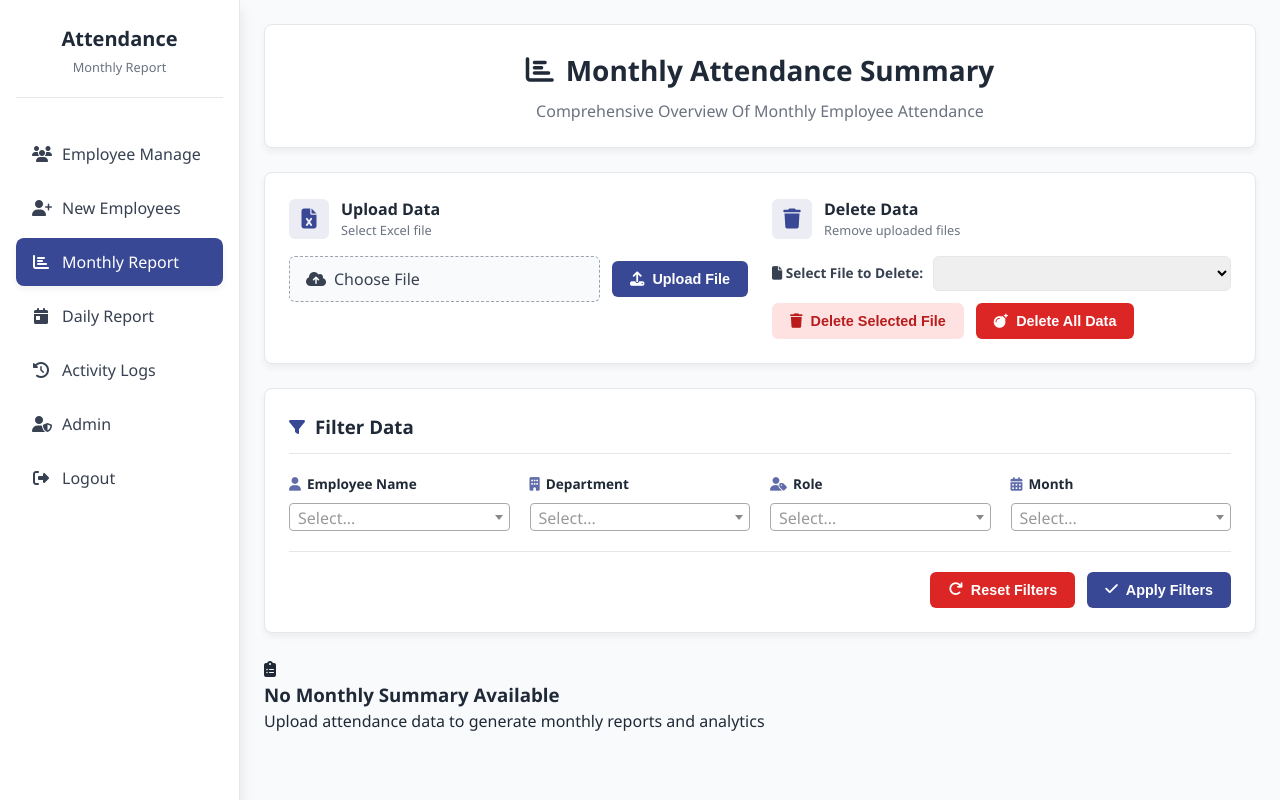
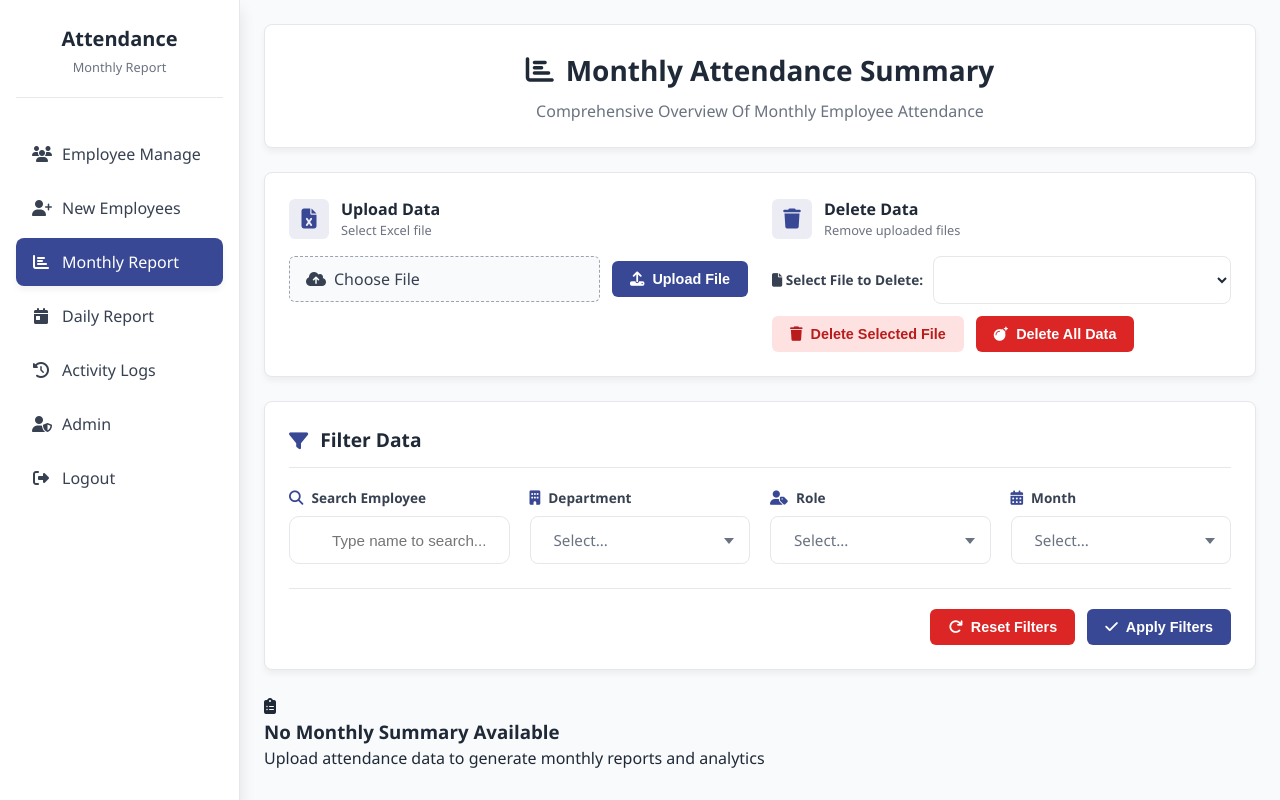
Before and after one commit to Abdul-Subhan-098/ATTENDANCE-MANAGEMENT-SYS, a Flask app: page / in a window 1280 px wide. Run offline with Flask 3, Linux system fonts and the light colour scheme; the visitor is signed in with stand-in values (Sample User, id 1); data that the repository does not hold is empty.

Commit message:
DROPDOWN FIXEX

```diff
--- a/app/routes.py
+++ b/app/routes.py
@@ -1,6 +1,6 @@
 from flask import Blueprint, render_template, request, redirect, url_for, flash, jsonify, session
 from app import db
-from app.models import AttendanceRaw, MonthlyReport, DailyReport, Employee, Admin, NewEmployee, LeaveApplication, TemporaryShift
+from app.models import AttendanceRaw, MonthlyReport, DailyReport, Employee, Admin, NewEmployee, LeaveApplication
 from datetime import datetime, timedelta
 from app.service.activity_service import log_activity, get_activity_logs, ActivityService, get_user_activity_logs
 from sqlalchemy import func
@@ -354,8 +354,7 @@ def employees():
             effective_date_str=request.form.get("effective_date", "").strip(),
             shift_full=request.form.get("shift", "").strip(),
             role=request.form.get("role", "").strip(),
-            gender=request.form.get("gender", "").strip(),
-            emp_id=request.form.get("emp_id", "").strip()
+            gender=request.form.get("gender", "").strip()
         )
 
         if result:
@@ -388,9 +387,6 @@ def employees():
     daily_employee_names_query = db.session.query(DailyReport.employee_name).distinct().all()
     daily_employee_names = sorted([name[0] for name in daily_employee_names_query if name[0]])
 
-    # New employees detected (not yet confirmed)
-    new_employees_list = NewEmployee.query.order_by(NewEmployee.name).all()
-
     # Role options and gender options for the form
     roles = ["Full-Timer", "Part-Timer"]
     genders = ["Male", "Female"]
@@ -398,7 +394,6 @@ def employees():
     return render_template(
         "employees.html",
         employees=employee_list,
-        new_employees=new_employees_list,
         daily_names=daily_employee_names,
         current_date=datetime.today().strftime("%Y-%m-%d"),
         roles=roles,
@@ -430,126 +425,6 @@ def get_employee_details(name):
         })
     except Exception as e:
         logger.error(f"Error fetching employee details: {e}")
-        return jsonify({"success": False, "message": str(e)}), 500
-
-
-@main.route("/api/potential_employee/details/<name>")
-@login_required
-def get_potential_employee_details(name):
-    """Fetch potential employee (NewEmployee) details for auto-filling Add form."""
-    try:
-        # First check NewEmployee table
-        new_emp = NewEmployee.query.filter_by(name=name).first()
-        emp_id = new_emp.emp_id if new_emp else None
-
-        # If not in NewEmployee, try AttendanceRaw just in case
-        if not emp_id:
-            raw_record = AttendanceRaw.query.filter_by(name=name).first()
-            emp_id = raw_record.emp_id if raw_record else None
-
-        if not emp_id:
-            return jsonify({"success": False, "message": "Employee not found"}), 404
-
-        # Try to find first attendance date as joining date
-        first_attendance = db.session.query(db.func.min(AttendanceRaw.time)).filter(
-            (AttendanceRaw.name == name) | (AttendanceRaw.emp_id == emp_id)
-        ).scalar()
-
-        joining_date = first_attendance.strftime("%Y-%m-%d") if first_attendance else ""
-
-        return jsonify({
-            "success": True,
-            "employee": {
-                "name": name,
-                "emp_id": emp_id,
-                "joining_date": joining_date
-            }
-        })
-    except Exception as e:
-        logger.error(f"Error fetching potential employee details: {e}")
-        return jsonify({"success": False, "message": str(e)}), 500
-
-
-# ===========================================================
-#               TEMPORARY SHIFTS API
-# ===========================================================
-
-@main.route("/api/temporary_shift/add", methods=["POST"])
-@login_required
-def add_temporary_shift():
-    """API endpoint to add a temporary shift."""
-    try:
-        data = request.get_json()
-        emp_id = data.get("emp_id")
-        shift = data.get("shift")
-        start_date = data.get("start_date")
-        end_date = data.get("end_date")
-
-        if not all([emp_id, shift, start_date, end_date]):
-            return jsonify({"success": False, "message": "Missing required fields"}), 400
-
-        success = EmployeeService().add_temporary_shift(emp_id, shift, start_date, end_date)
-        if success:
-            username = session.get('admin_username', 'Unknown')
-            log_activity(
-                username=username,
-                action=f"Added temporary shift for {emp_id}: {shift}",
-                entity_type="temporary_shift",
-                entity_id=emp_id
-            )
-            return jsonify({"success": True, "message": "Temporary shift added successfully"})
-        else:
-            return jsonify({"success": False, "message": "Failed to add temporary shift"}), 500
-    except Exception as e:
-        logger.error(f"Error in add_temporary_shift: {e}")
-        return jsonify({"success": False, "message": str(e)}), 500
-
-
-@main.route("/api/temporary_shift/list/<emp_id>")
-@login_required
-def list_temporary_shifts(emp_id):
-    """API endpoint to list temporary shifts for an employee."""
-    try:
-        # If emp_id is "all", it will be None in get_temporary_shifts
-        filter_id = None if emp_id == "all" else emp_id
-        shifts = EmployeeService().get_temporary_shifts(filter_id)
-
-        return jsonify({
-            "success": True,
-            "shifts": [
-                {
-                    "id": s.id,
-                    "emp_id": s.emp_id,
-                    "shift": s.shift,
-                    "start_date": s.start_date.strftime("%Y-%m-%d"),
-                    "end_date": s.end_date.strftime("%Y-%m-%d")
-                } for s in shifts
-            ]
-        })
-    except Exception as e:
-        logger.error(f"Error in list_temporary_shifts: {e}")
-        return jsonify({"success": False, "message": str(e)}), 500
-
-
-@main.route("/api/temporary_shift/delete/<int:shift_id>", methods=["DELETE"])
-@login_required
-def delete_temporary_shift(shift_id):
-    """API endpoint to delete a temporary shift."""
-    try:
-        success = EmployeeService().delete_temporary_shift(shift_id)
-        if success:
-            username = session.get('admin_username', 'Unknown')
-            log_activity(
-                username=username,
-                action=f"Deleted temporary shift ID: {shift_id}",
-                entity_type="temporary_shift",
-                entity_id=str(shift_id)
-            )
-            return jsonify({"success": True, "message": "Temporary shift deleted successfully"})
-        else:
-            return jsonify({"success": False, "message": "Failed to delete temporary shift"}), 500
-    except Exception as e:
-        logger.error(f"Error in delete_temporary_shift: {e}")
         return jsonify({"success": False, "message": str(e)}), 500
 
 
@@ -1248,7 +1123,7 @@ def get_leave_history():
                 "total_days": total_days,
                 "reason": leave.reason or "",
                 "applied_date": leave.applied_date.strftime("%Y-%m-%d") if leave.applied_date else "",
-                "status": "Approved"  # or get real status if you track it
+                "status": "Approved"
             })
         return jsonify(data)
     except Exception as e:
--- a/app/static/css/monthly.css
+++ b/app/static/css/monthly.css
@@ -307,10 +351,14 @@ body {
 
 .file-dropdown {
     width: 100%;
-    padding: 8px 12px;
-    border: 1px solid var(--gray-lighter);
-    border-radius: 6px;
-    font-size: 0.85rem;
+    padding: 10px 14px;
+    border: 1.5px solid var(--gray-lighter);
+    border-radius: 8px;
+    font-size: 0.9rem;
+    background: var(--white);
+    transition: all 0.2s ease;
+    color: var(--dark);
+    height: 48px;
 }
 
 .delete-buttons-group {
@@ -333,7 +381,7 @@ body {
 .filter-header {
     display: flex;
     align-items: center;
-    gap: 10px;
+    gap: 12px;
     margin-bottom: 20px;
     border-bottom: 1px solid var(--gray-lighter);
     padding-bottom: 12px;
@@ -341,6 +389,14 @@ body {
 
 .filter-header i {
     color: var(--primary);
+    font-size: 1.2rem;
+}
+
+.filter-header h3 {
+    font-size: 1.2rem;
+    font-weight: 700;
+    color: var(--dark);
+    margin: 0;
 }
 
 .filter-grid {
@@ -358,39 +414,143 @@ body {
 .filter-group label {
     font-weight: 600;
     font-size: 0.85rem;
-    color: var(--dark);
+    color: var(--gray-dark);
     display: flex;
     align-items: center;
-    gap: 6px;
+    gap: 8px;
 }
 
 .filter-group label i {
     color: var(--primary);
-    opacity: 0.8;
+    font-size: 0.9rem;
+}
+
+.filter-dropdown,
+.filter-input {
+    padding: 11px 15px;
+    padding-left: 42px;
+    /* Extra padding for icon */
+    border: 1.5px solid var(--gray-lighter);
+    border-radius: 10px;
+    font-size: 0.95rem;
+    background: var(--white);
+    transition: all 0.25s cubic-bezier(0.4, 0, 0.2, 1);
+    color: var(--dark);
+    width: 100%;
+    height: 48px;
+    /* Match Select2 height */
+    outline: none;
 }
 
 .filter-dropdown {
-    padding: 10px;
-    border: 1px solid var(--gray-lighter);
-    border-radius: 6px;
-    font-size: 0.9rem;
-    background: var(--white);
-    transition: all 0.2s ease;
+    padding-left: 15px;
+    /* Select dropdown doesn't need icon padding */
 }
 
-.filter-dropdown:focus {
-    outline: none;
+.search-input-wrapper {
+    position: relative;
+    width: 100%;
+}
+
+.search-icon-inside {
+    position: absolute;
+    left: 15px;
+    top: 50%;
+    transform: translateY(-50%);
+    color: var(--gray);
+    pointer-events: none;
+    font-size: 0.9rem;
+    transition: color 0.2s ease;
+}
+
+.filter-input:focus+.search-icon-inside {
+    color: var(--primary);
+}
+
+.filter-dropdown:hover,
+.filter-input:hover {
+    border-color: var(--primary-light);
+    background: #f8fafc;
+}
+
+.filter-dropdown:focus,
+.filter-input:focus {
     border-color: var(--primary);
-    box-shadow: 0 0 0 3px rgba(57, 72, 148, 0.1);
+    box-shadow: 0 0 0 5px rgba(57, 72, 148, 0.08);
+}
+
+/* ===============================
+   SELECT2 PROFESSIONAL OVERRIDES
+=============================== */
+.select2-container--default .select2-selection--single {
+    height: 48px !important;
+    padding: 10px 15px !important;
+    border: 1.5px solid var(--gray-lighter) !important;
+    border-radius: 8px !important;
+    transition: all 0.25s ease !important;
+}
+
+.select2-container--default .select2-selection--single .select2-selection__rendered {
+    line-height: 26px !important;
+    color: var(--dark) !important;
+    font-size: 0.95rem !important;
+    font-weight: 500 !important;
+}
+
+.select2-container--default .select2-selection--single .select2-selection__placeholder {
+    color: var(--gray) !important;
+}
+
+.select2-container--default .select2-selection--single .select2-selection__arrow {
+    height: 46px !important;
+    right: 12px !important;
+}
+
+.select2-container--default .select2-selection--single .select2-selection__arrow b {
+    border-color: var(--gray) transparent transparent transparent !important;
+    border-width: 6px 5px 0 5px !important;
+}
+
+.select2-container--default.select2-container--open .select2-selection--single {
+    border-color: var(--primary) !important;
+    box-shadow: 0 0 0 4px rgba(57, 72, 148, 0.1) !important;
+}
+
+.select2-container--default .select2-search--dropdown .select2-search__field {
+    border: 1.5px solid var(--gray-lighter) !important;
+    border-radius: 6px !important;
+    padding: 8px 12px !important;
+}
+
+.select2-dropdown {
+    border: 1px solid var(--gray-lighter) !important;
+    border-radius: 8px !important;
+    box-shadow: var(--shadow-lg) !important;
+    overflow: hidden !important;
+    z-index: 2000 !important;
+}
+
+.select2-results__option {
+    padding: 10px 15px !important;
+    font-size: 0.9rem !important;
+}
+
+.select2-container--default .select2-results__option--highlighted[aria-selected] {
+    background-color: var(--primary) !important;
 }
 
 .filter-actions {
     display: flex;
     justify-content: flex-end;
     gap: 12px;
-    margin-top: 20px;
+    margin-top: 24px;
     padding-top: 20px;
     border-top: 1px solid var(--gray-lighter);
+}
+
+.filter-btn {
+    min-width: 140px;
+    justify-content: center;
 }
 
 /* ===============================
--- a/app/templates/index.html
+++ b/app/templates/index.html
@@ -144,21 +144,14 @@
                 </div>
 
                 <div class="filter-grid">
-                    <!-- Employee Name Filter -->
+                    <!-- Employee Name Search Panel -->
                     <div class="filter-group">
-                        <label for="employeeFilter"><i class="fas fa-user"></i> Employee Name</label>
-                        <select id="employeeFilter" class="filter-dropdown">
-                            <option value="">All Employees</option>
-                            {% if table %}
-                            {% set unique_names = [] %}
-                            {% for row in table %}
-                            {% if row.Name not in unique_names %}
-                            {% set _ = unique_names.append(row.Name) %}
-                            <option value="{{ row.Name }}">{{ row.Name }}</option>
-                            {% endif %}
-                            {% endfor %}
-                            {% endif %}
-                        </select>
+                        <label for="employeeSearch"><i class="fas fa-search"></i> Search Employee</label>
+                        <div class="search-input-wrapper">
+                            <input type="text" id="employeeSearch" class="filter-input"
+                                placeholder="Type name to search...">
+                            <i class="fas fa-user-search search-icon-inside"></i>
+                        </div>
                     </div>
 
                     <!-- Department Filter -->
```
Also changed, not shown: other parts of app/static/css/monthly.css (+44 -0 lines), app/static/js/monthly.js (+28 -22 lines).
